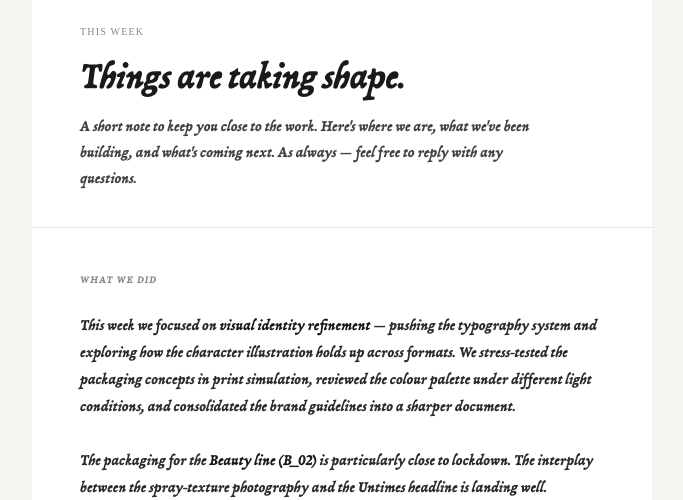
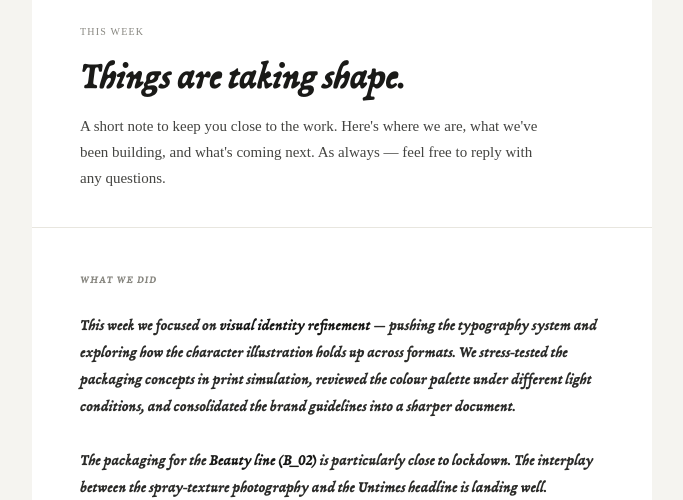
Before and after one commit to rnicolau-ideo/Soulgreen-weeklynote-, a plain HTML site: page index.html in a window 1280 px wide. Shown: the part 302-802 px from the top of the page, without its empty margins (298-981 px from the left). Drawn offline with Linux system fonts and the light colour scheme.

Commit message:
Update index.html

```diff
--- a/index.html
+++ b/index.html
@@ -27,7 +27,7 @@
   .welcome { padding: 48px 48px 36px; border-bottom: 1px solid #e8e6df; }
   .section-label { font-family: 'Geist'; font-size: 10px; letter-spacing: 0.12em; text-transform: uppercase; color: #888780; margin-bottom: 18px; }
   .welcome-headline { font-family: 'Untimes', Georgia, serif; font-style: italic; font-weight: 700; font-size: 36px; line-height: 1.1; letter-spacing: -0.5px; color: #1a1a18; margin-bottom: 18px; }
-  .welcome-body { font-size: 15px; font-weight: 300; line-height: 1.75; color: #444441; max-width: 460px; }
+  .welcome-body { font-family: 'Geist'; font-size: 15px; font-weight: 300; line-height: 1.75; color: #444441; max-width: 460px; }
 
   .work { padding: 44px 48px 36px; border-bottom: 1px solid #e8e6df; }
   .work-title { font-family: 'Untimes', Georgia, serif; font-size: 10px; letter-spacing: 0.12em; text-transform: uppercase; color: #888780; margin-bottom: 24px; }
```
